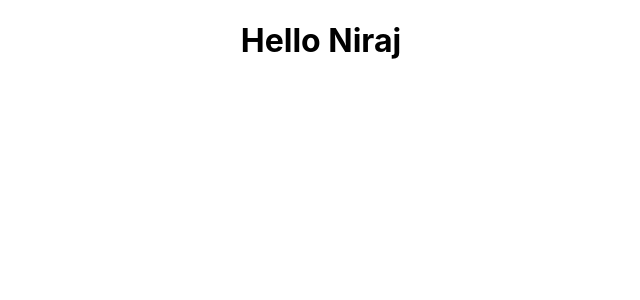
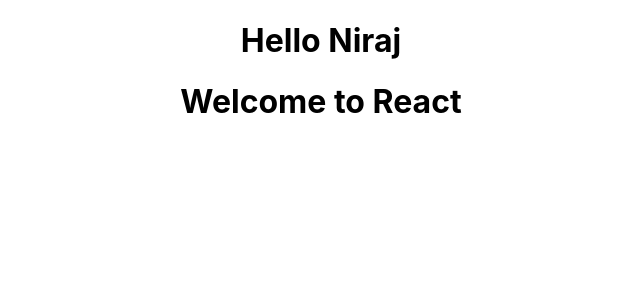
Before and after one commit to nirajbhayera4/React, a React (Create React App) app in the folder hello/: page / in a window 1280 px wide. Shown: the top 300 px of the page, without its empty margins (319-959 px from the left). Built offline with nearby package versions, Linux system fonts and the light colour scheme.

Commit message:
Add Welcome component and render in App
Add hello/src/components/Welcome.js: a class-based React component that returns an <h1>Welcome to React</h1>. Import Welcome in hello/src/App.js and render <Welcome /> alongside the existing Greet component.

```diff
--- a/hello/src/App.js
+++ b/hello/src/App.js
@@ -1,11 +1,13 @@
 import logo from './logo.svg';
 import './App.css';
 import Greet from './components/Greet'
+import Welcome from './components/Welcome'
 
 function App() {
   return (
     <div className="App">
       <Greet />
+      <Welcome />
     </div>
   );
 }
--- /dev/null
+++ b/hello/src/components/Welcome.js
@@ -0,0 +1,8 @@
+import React, {Component} from 'react'
+
+class Welcome extends Component{
+    render(){
+        return <h1>Welcome to React</h1>
+    }
+}
+export default Welcome
```
